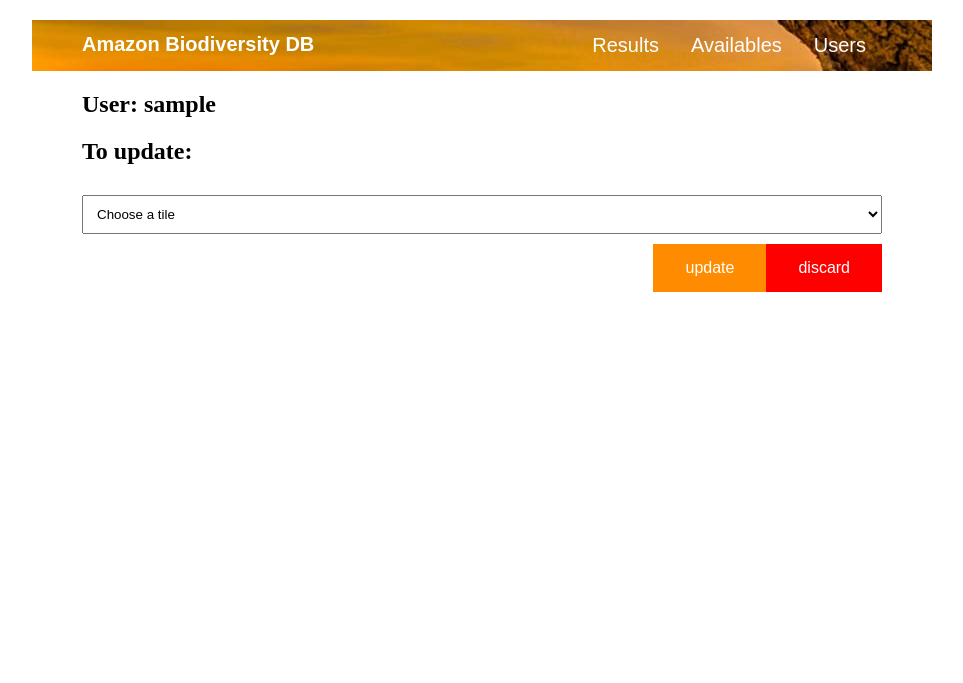
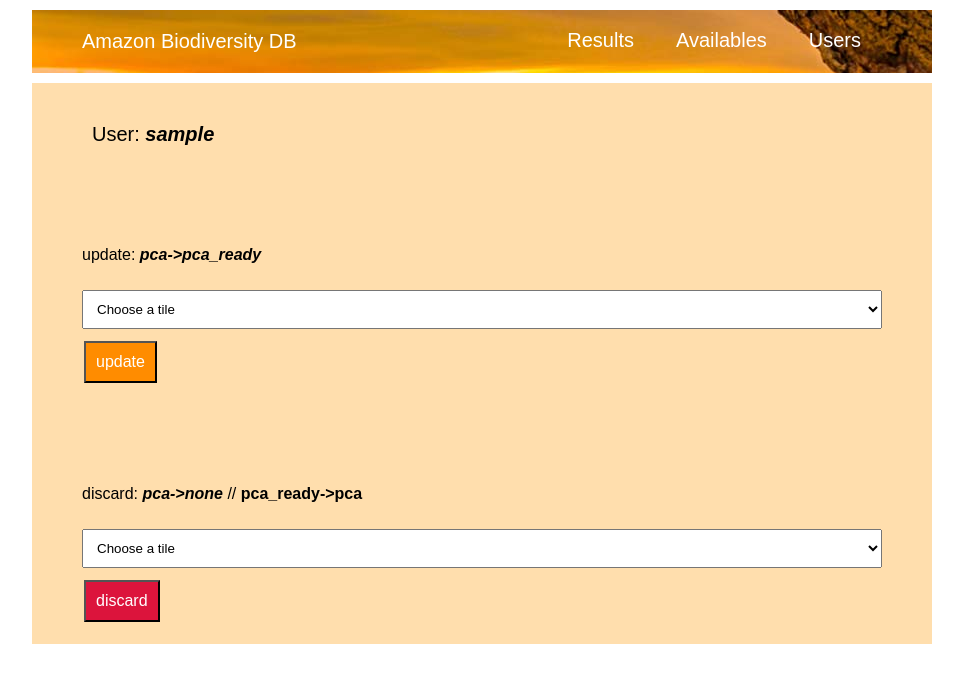
Before and after one commit to ESS-uzh/amazon_wf, a Flask app: template amazon_wf/templates/update.html in a window 1280 px wide. Shown: the top 683 px of the page, without its empty margins (158-1121 px from the left). Run offline with Flask 2, Linux system fonts and the light colour scheme; the template is opened without the code that fills it: most values are stand-ins (such as "Sample title", 1, 10 or a date in 2020); parts of the project's set-up code (start-up, migrations or seed data) failed here and were passed over.

Commit message:
restyle front-end

```diff
--- a/amazon_wf/app.py
+++ b/amazon_wf/app.py
@@ -27,7 +27,7 @@ BATCHES = [i for i in range(1, 18)]
 def display_results(batch):
     with CursorFromConnectionPool() as cursor:
         cursor.execute('''SELECT tiles.id, tiles.name, tiles.level,
-                tiles.acquisition_date, tiles.size_mb, tiles.status,
+                tiles.acquisition_date, tiles.cloud_coverage, tiles.status,
                 tiles.available, biodivmap.proc_status, users.name
                 FROM tiles
                 FULL JOIN biodivmap
@@ -70,23 +70,36 @@ def display_update(user_id):
         data = cursor.fetchall()
         return data
 
+def display_discard(user_id):
+    with CursorFromConnectionPool() as cursor:
+        cursor.execute('''SELECT tiles.id, tiles.name,
+                biodivmap.proc_status, users.name
+                FROM tiles
+                LEFT JOIN biodivmap
+                ON tiles.id = biodivmap.tile_id
+                LEFT JOIN users
+                ON tiles.user_id = users.id
+                WHERE (biodivmap.proc_status='pca' or
+                biodivmap.proc_status='pca_ready') and
+                tiles.user_id=%s;''', (user_id,))
+        data = cursor.fetchall()
+        return data
 
 @app.route('/results/<batch>', methods=['GET'])
 def results(batch):
-    dirpath = Location.get_dirpath_from_loc(batch)
+    dirpath_tiles = Location.get_dirpath_from_loc(batch)
     data = display_results(batch)
-    print(batch)
     return render_template('result.html',
                            batch=batch,
                            data=data,
-                           dirpath=dirpath,
+                           dirpath_tiles=dirpath_tiles,
                            batches=BATCHES,
                            users=USERS)
 
 
 @app.route('/availables/<batch>', methods=['GET', 'POST'])
 def availables(batch):
-    dirpath = Location.get_dirpath_from_loc(batch)
+    dirpath_tiles = Location.get_dirpath_from_loc(batch)
     data = display_availables(batch, proc_status='pca')
     print(batch)
     if request.method == 'POST':
@@ -112,7 +125,7 @@ def availables(batch):
     return render_template('available.html',
                         batch=batch,
                         data=data,
-                        dirpath=dirpath,
+                        dirpath_tiles=dirpath_tiles,
                         batches=BATCHES,
                         users=USERS)
 
@@ -126,22 +139,28 @@ def update(user_name):
             flash('Please select a tile!', 'danger')
             return redirect(url_for('update', user_name=user_name))
         tile_db = Tile.load_by_tile_name(tile_name)
+        tile_id = tile_db.get_tile_id()
+        bio_db = Biodivmap.load_by_tile_id(tile_id)
         batch=tile_db.tile_loc
         if request.form.get('action') == 'update':
-            tile_id = tile_db.get_tile_id()
-            bio_db = Biodivmap(tile_id)
             bio_db.update_proc_status('pca_ready')
             flash('Tile {} proc_level updated!'.format(tile_name), 'success')
         elif request.form.get('action') == 'discard':
             print('discard')
-            print(batch)
-            tile_db.update_tile_user_id_as_null()
+            if bio_db.proc_status == 'pca':
+                tile_db.update_tile_user_id_as_null()
+            elif bio_db.proc_status == 'pca_ready':
+                bio_db.update_proc_status('pca')
             flash('Tile: {} discarded!'.format(tile_name), 'success')
         return redirect(url_for('results', batch=batch))
-    data = display_update(user._id)
+    data_to_update = display_update(user._id)
+    print(data_to_update)
+    data_to_discard = display_discard(user._id)
+    print(data_to_discard)
     return render_template('update.html',
                            user_name=user_name,
-                           data=data,
+                           data_update=data_to_update,
+                           data_discard=data_to_discard,
                            batches=BATCHES,
                            users=USERS)
 
--- a/amazon_wf/static/style.css
+++ b/amazon_wf/static/style.css
@@ -1,30 +1,19 @@
  /* Navbar container */
 .navbar {
   max-width: 800px;
-  margin: 20px auto;
+  margin: 10px auto;
   padding: 0 50px;
   overflow: hidden;
-  /*background-color: #333;*/
   background-image: url("./Amazon-Rainforest.jpg");
   font-family: Arial;
+  color: white;
+  font-size: 20px;
 }
 
-.navbar h1 {
+.title {
   float: left;
-  font-size: 20px;
-  color: white;
   text-align: center;
   /*padding: 14px 16px;*/
-  text-decoration: none;
-}
-
-/* Links inside the navbar */
-.navbar a {
-  float: right;
-  font-size: 20px;
-  color: white;
-  text-align: center;
-  padding: 14px 16px;
   text-decoration: none;
 }
 
@@ -32,6 +21,7 @@
 .dropdown {
   float: right;
   overflow: hidden;
+  padding: 5px;
 }
 
 /* Dropdown button */
@@ -82,11 +72,35 @@
 }
 
 
-.main{
+.main_div{
     max-width: 800px;
     margin: 0 auto;
-    padding: 0 50px;
+    padding: 20px 50px;
+    background-color: #FFDEAD;
+}
 
+.content_section_one{
+  text-decoration: none;
+  font-family: Arial;
+  margin: 10px 10px 50px 10px;
+  font-size: 20px;
+}
+
+.content_section_two{
+  /*text-align: center;*/
+  text-decoration: none;
+  font-family: Arial;
+}
+
+.select__tiles{
+    margin: 100px 0px 0px 0px;
+}
+.update__pca{
+    margin: 100px 0px 0px 0px;
+}
+
+.discard__pca_ready{
+    margin: 100px 0px 0px 0px;
 }
 
 select {
@@ -97,48 +111,41 @@ select {
 }
 
 .availables__btn{
-
   background-color: #FF8C00; /* Oranged */
-  border: none;
   color: white;
-  padding: 15px 32px;
-  text-align: center;
+  margin: 2px;
+  padding: 10px 10px 10px 10px;
+  text-align: right;
   text-decoration: none;
   display: inline-block;
   font-size: 16px;
-  float: right;
-
+  /*float: right;*/
 }
 
 .update__btn{
-
-  background-color: #FF8C00;
-  border: none;
+  background-color: #FF8C00; /* Oranged */
   color: white;
-  padding: 15px 32px;
-  text-align: center;
+  margin: 2px;
+  padding: 10px 10px 10px 10px;
+  text-align: right;
   text-decoration: none;
   display: inline-block;
   font-size: 16px;
-  float: right;
-
 }
 
 .discard__btn{
-
-  background-color: red;
-  border: none;
+  background-color: #DC143C; /* Crimson */
   color: white;
-  padding: 15px 32px;
-  text-align: center;
+  margin: 2px;
+  padding: 10px 10px 10px 10px;
+  text-align: right;
   text-decoration: none;
   display: inline-block;
   font-size: 16px;
-  float: right;
-
 }
 
 table {
+  width: 800px;
   border-collapse: collapse;
   border: 2px solid rgb(200,200,200);
   letter-spacing: 1px;
@@ -171,13 +178,15 @@ caption {
 }
 
 .danger {
+  width: 800px;
   border-color: darkred;
-  background-color: #ff4d4d;
+  background-color: #FF6347; /*tomato*/
   color: white;
 }
 
 .success {
+  width: 800px;
   border-color: orange;
-  background-color: #33cc33;
+  background-color: #00FF00; /*lime*/
   color: black;
-}*/
+}
--- a/amazon_wf/templates/layout.html
+++ b/amazon_wf/templates/layout.html
@@ -8,12 +8,13 @@
   </head>
 
   <body>
-  <header class="navbar">
-    <h1> Amazon Biodiversity DB </h1>
+  <div class="navbar">
+    <div class="title">
+        <p> Amazon Biodiversity DB </p>
+    </div>
     <div class="dropdown">
-      <button class="dropbtn">Users
-        <i class="fa fa-caret-down"></i>
-      </button>
+     <button class="dropbtn">Users
+     </button>
       <div class="dropdown-content">
           {% for usr in users %}
           <a href="{{ url_for('update', user_name=usr) }}">{{ usr }}</a>
@@ -22,7 +23,6 @@
     </div>
     <div class="dropdown">
       <button class="dropbtn">Availables
-        <i class="fa fa-caret-down"></i>
       </button>
       <div class="dropdown-content">
           {% for item in batches %}
@@ -32,7 +32,6 @@
     </div>
     <div class="dropdown">
       <button class="dropbtn">Results
-        <i class="fa fa-caret-down"></i>
       </button>
       <div class="dropdown-content">
           {% for item in batches %}
@@ -40,8 +39,8 @@
           {% endfor %}
        </div>
     </div>
-   </header>
-      <main class="main">
+   </div>
+      <div class="main_div">
       {% with messages = get_flashed_messages(with_categories=true) %}
         {% if messages %}
           {% for category, message in messages %}
@@ -54,8 +53,6 @@
       {% block content %}{% endblock %}
       </div>
 
-      </main>
-      </main>
   </body>
 
 </html>
--- a/amazon_wf/templates/update.html
+++ b/amazon_wf/templates/update.html
@@ -1,23 +1,39 @@
 {% extends "layout.html" %}
 {% block content %}
-<section>
-    <h2> User: {{ user_name }}</h2>
-</section>
 
-<section>
-    <h2> To update: </h2>
+<div class="content_section_one">
+  <p> User: <em><strong>{{ user_name }}</em></strong><p>
+</div>
+
+<div class="content_section_two">
+    <div class="update__pca">
     <form action="{{ url_for('update', user_name=user_name) }}" method="POST">
         <div class="select__tiles">
+    <p> update: <em><strong> pca->pca_ready </em></strong> </p>
         <select name="tile" place>
         <option value="" disabled selected>Choose a tile</option>
-        {% for row in data %}
+        {% for row in data_update %}
+        <option value="{{row[1]}}">{{row[1]}}</option>
+        {% endfor %}
+        </select>
+        </div>
+        <button class="update__btn" type="submit" name="action" value="update">update</button>
+    </form>
+    </div>
+    <div class="discard__pca_ready">
+    <form action="{{ url_for('update', user_name=user_name) }}" method="POST">
+        <div class="select__tiles">
+    <p> discard: <em><strong> pca->none</em></strong></em> // <strong> pca_ready->pca</em></strong> </p>
+        <select name="tile" place>
+        <option value="" disabled selected>Choose a tile </option>
+        {% for row in data_discard %}
         <option value="{{row[1]}}">{{row[1]}}</option>
         {% endfor %}
         </select>
         </div>
         <button class="discard__btn" type="submit" name="action" value="discard">discard</button>
-        <button class="update__btn" type="submit" name="action" value="update">update</button>
     </form>
-</section>
+    </div>
+</div>
 
 {% endblock  content %}
```
Also changed, not shown: amazon_wf/biodivmap.py (+11 -2 lines), amazon_wf/static/styles.css (deleted, +0 -71 lines), amazon_wf/templates/available.html (+8 -12 lines), amazon_wf/templates/result.html (+8 -12 lines).
